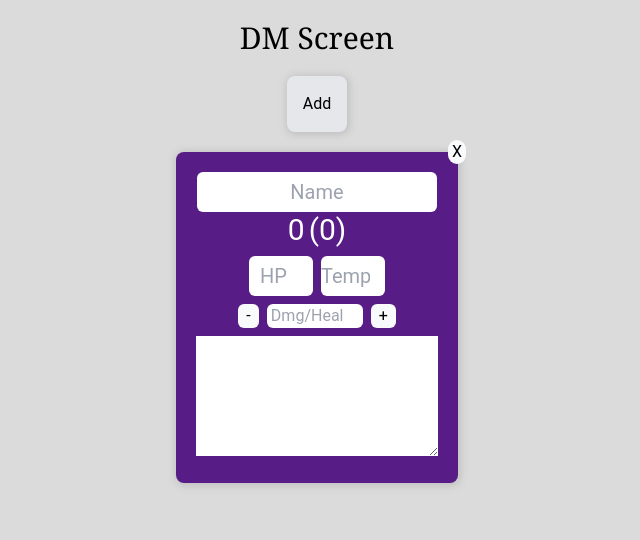
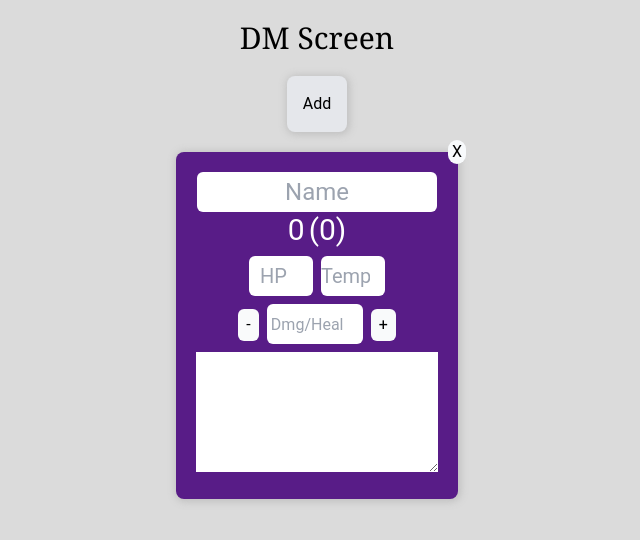
Before and after one commit to odylic/nextjs-dm-monster-screen, a Next.js app: page / in a window 1280 px wide. Both pictures are taken after a click on the button "Add". Shown: the top 540 px of the page, without its empty margins (323-963 px from the left). Built offline with nearby package versions, Linux system fonts and the light colour scheme.

Commit message:
style: changed sizes

```diff
--- a/src/components/MonsterCard.tsx
+++ b/src/components/MonsterCard.tsx
@@ -40,7 +40,7 @@ const MonsterCard = ({ hp, id, temp }: Monster) => {
           {/* Name */}
           <input
             type="text"
-            className="text-center text-xl w-60 h-10 rounded-md"
+            className="text-center text-2xl w-60 h-10 rounded-md"
             placeholder="Name"
           />
         </div>
@@ -91,7 +91,7 @@ const MonsterCard = ({ hp, id, temp }: Monster) => {
           <div className="m-2">
             {/* decrease */}
             <button
-              className="bg-gray-50 px-2 rounded-md"
+              className="bg-gray-50 px-2 py-1 rounded-md"
               onClick={(e) => {
                 e.preventDefault();
                 dispatch(
@@ -106,7 +106,7 @@ const MonsterCard = ({ hp, id, temp }: Monster) => {
             {/* value */}
             <input
               type="number"
-              className="mx-2 w-24 text-center rounded-md"
+              className="mx-2 w-24 h-10 text-center rounded-md"
               min="0"
               placeholder="Dmg/Heal"
               value={input}
@@ -121,7 +121,7 @@ const MonsterCard = ({ hp, id, temp }: Monster) => {
             />
             {/* increase */}
             <button
-              className="bg-gray-50 px-2 rounded-md"
+              className="bg-gray-50 px-2 py-1 rounded-md"
               onClick={(e) => {
                 e.preventDefault();
                 dispatch(
```
